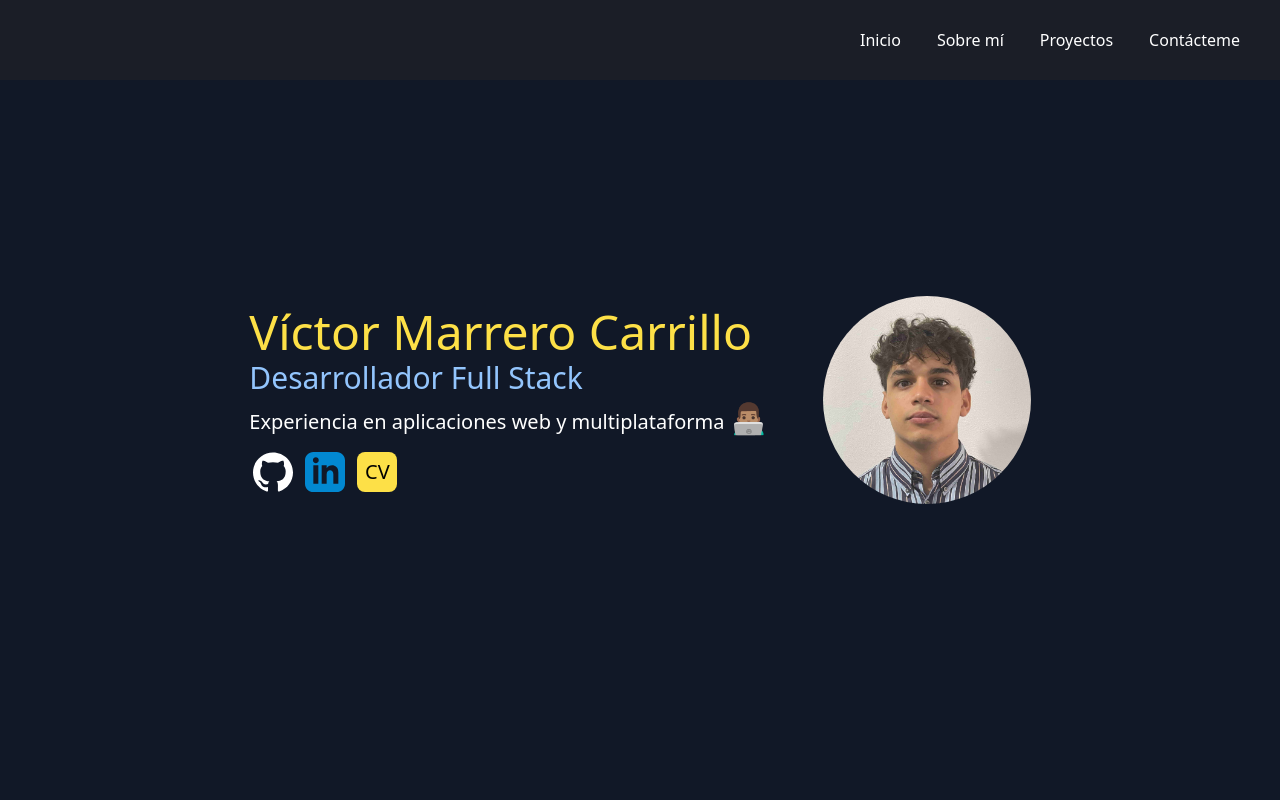
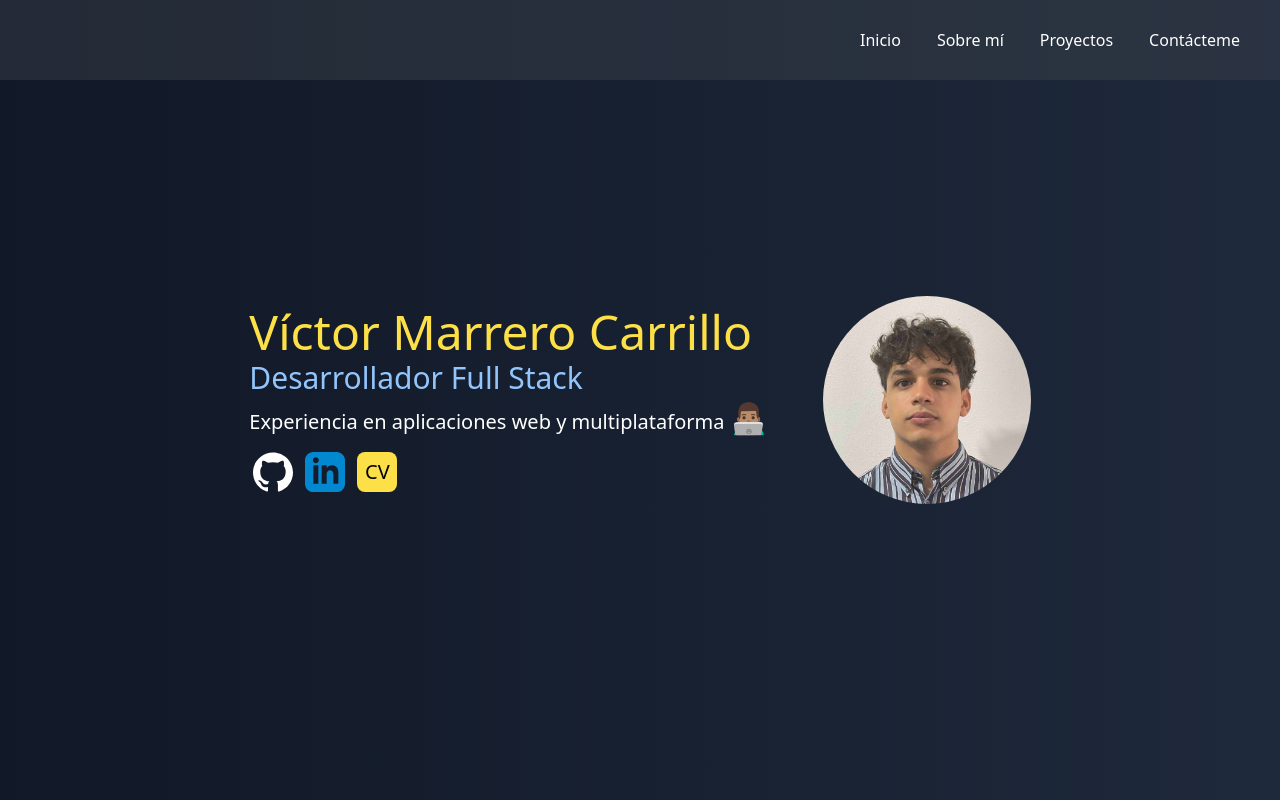
Before and after one commit to victorrmc/portfolio, a React (Vite) app: page / in a window 1280 px wide. Shown: the top 800 px of the page. Built offline with nearby package versions, Linux system fonts and the light colour scheme; what tailwindcss-animated would draw is missing.

Commit message:
Cambiando le el color al fondo y al header, quitando estilo incesario en inicio y formateo de codigo

```diff
--- a/src/components/Header.jsx
+++ b/src/components/Header.jsx
@@ -16,7 +16,10 @@ export function Header() {
           <div></div>
           <div></div>
         </button>
-        <ul className={ showMenu ? 'flex flex-col float-right rounded-l-3xl w-min text-center list-none p-5 backdrop-opacity-10  backdrop-invert bg-black/30 text-white ' : 'hidden lg:flex lg:flex-row lg:justify-end lg:w-full  text-center list-none p-5 lg:space-x-5 lg:text-center backdrop-opacity-10  backdrop-invert pr-8 bg-black/30 text-white ' }>
+        <ul className={ showMenu ?
+          'flex flex-col float-right rounded-l-3xl w-min text-center list-none p-5 backdrop-opacity-10  backdrop-invert bg-gray-800/30 text-white '
+          :
+          'hidden lg:flex lg:flex-row lg:justify-end lg:w-full  text-center list-none p-5 lg:space-x-5 lg:text-center backdrop-opacity-10  backdrop-invert pr-8 bg-gray-800/30 text-white ' }>
           <a href="#">
             <li className="py-2 lg:p-2 rounded w-full  hover:bg-fuchsia-100  hover:text-gray-900">
               Inicio
--- a/src/components/Inicio.jsx
+++ b/src/components/Inicio.jsx
@@ -2,7 +2,7 @@ export function Inicio() {
   return (
     <section
       id="Inicio"
-      className="flex flex-row items-center justify-center max-w-screen-lg  px-4 h-screen w-full bg-gray-900 animate-fade-up animate-once animate-duration-[3000ms] animate-delay-100"
+      className="flex flex-row items-center justify-center max-w-screen-lg  px-4 h-screen w-full animate-fade-up animate-once animate-duration-[3000ms] animate-delay-100"
     >
       <article className="flex flex-col items-center gap-2 lg:flex-row-reverse">
         <img
--- a/src/main.jsx
+++ b/src/main.jsx
@@ -5,7 +5,7 @@ import "./index.css";
 
 ReactDOM.createRoot(document.getElementById("root")).render(
   <React.StrictMode>
-    <section className="min-h-screen w-full bg-gray-900">
+    <section className="min-h-screen w-full bg-gradient-to-r from-gray-900 to-slate-800">
       <App />
     </section>
   </React.StrictMode>
```
